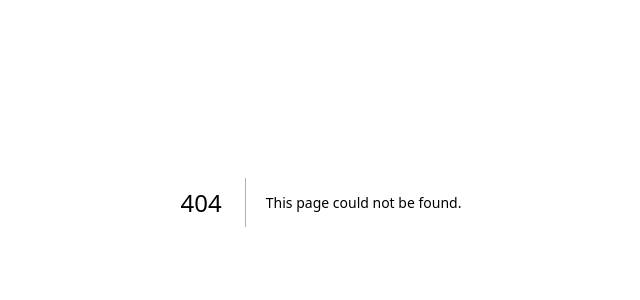
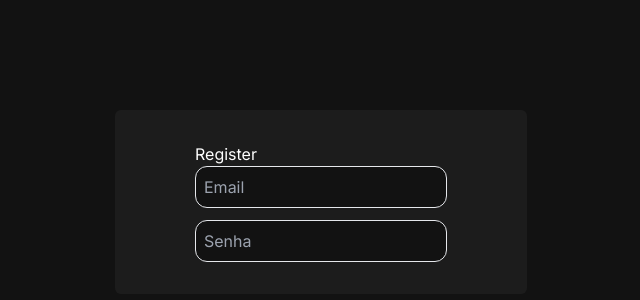
Before and after one commit to OnlyIZI/ecommerce-front, a Next.js app: page /auth/register in a window 1280 px wide. Before the commit this address had no page. Shown: the part 198-498 px from the top of the page, without its empty margins (319-959 px from the left). Built offline with nearby package versions, Linux system fonts and the light colour scheme.

Commit message:
add: login and register pages

```diff
--- a/src/app/admin/dashboard/page.tsx
+++ b/src/app/admin/dashboard/page.tsx
@@ -1,3 +1,3 @@
 export default function DashBoard() {
-  return <div>main</div>
+    return <div>main</div>
 }
--- /dev/null
+++ b/src/app/auth/_components/registerForm/registerForm.tsx
@@ -0,0 +1,10 @@
+import { Input } from "@/components/input"
+
+export const RegisterForm = () => {
+    return (
+        <form className="flex flex-col gap-3">
+            <Input placeholder="Email" />
+            <Input placeholder="Senha" />
+        </form>
+    )
+}
--- /dev/null
+++ b/src/app/auth/layout.tsx
@@ -0,0 +1,11 @@
+export default function AuthLayout({
+    children,
+}: {
+    children: React.ReactNode
+}) {
+    return (
+        <main className="flex min-h-screen w-full flex-col items-center justify-center">
+            {children}
+        </main>
+    )
+}
--- /dev/null
+++ b/src/app/auth/login/page.tsx
@@ -0,0 +1,7 @@
+export default function Login() {
+    return (
+        <div>
+            <h1>Login</h1>
+        </div>
+    )
+}
--- /dev/null
+++ b/src/app/auth/register/page.tsx
@@ -0,0 +1,10 @@
+import { RegisterForm } from "../_components/registerForm/registerForm"
+
+export default function Register() {
+    return (
+        <section className="rounded-md bg-background px-20 py-8">
+            <h1>Register</h1>
+            <RegisterForm />
+        </section>
+    )
+}
--- a/src/app/globals.css
+++ b/src/app/globals.css
@@ -18,6 +18,7 @@
         --warn: 47 100% 80%;
         --warn-foreground: 0 0% 11%;
         --border: 0 0% 40%;
+        --input: 218 15% 21% 0.1;
     }
 
     .dark {
@@ -35,5 +36,6 @@
         --warn: 47 100% 80%;
         --warn-foreground: 0 0% 11%;
         --border: 0 0% 60%;
+        --input: 218, 15% 21% 0.8;
     }
 }
--- /dev/null
+++ b/src/components/input.tsx
@@ -0,0 +1,41 @@
+import { InputHTMLAttributes } from "react"
+import { cva, type VariantProps } from "class-variance-authority"
+import React from "react"
+import { cn } from "@/lib/utils"
+
+type InputProps = InputHTMLAttributes<HTMLInputElement> &
+    VariantProps<typeof inputVariants> & {
+        error?: string
+    }
+
+const inputVariants = cva(
+    "p-2 border outline-none rounded-xl focus:shadow-md",
+    {
+        variants: {
+            variant: {
+                default: "bg-input",
+                error: "border-red-500",
+            },
+        },
+        defaultVariants: {
+            variant: "default",
+        },
+    }
+)
+
+export const Input = React.forwardRef<HTMLInputElement, InputProps>(
+    ({ variant, className, error, ...props }, ref) => {
+        return (
+            <div className="flex flex-col items-start gap-1">
+                <input
+                    {...props}
+                    className={cn(inputVariants({ variant, className }))}
+                    ref={ref}
+                />
+                {error && (
+                    <p className="text-sm text-red-500 shadow-md">{error}</p>
+                )}
+            </div>
+        )
+    }
+)
--- a/tailwind.config.ts
+++ b/tailwind.config.ts
@@ -30,6 +30,7 @@ const config: Config = {
                     foreground: "hsl(var(--warn-foreground))",
                 },
                 border: "hsl(var(--border))",
+                input: "hsl(var(--input)",
             },
         },
     },
```
